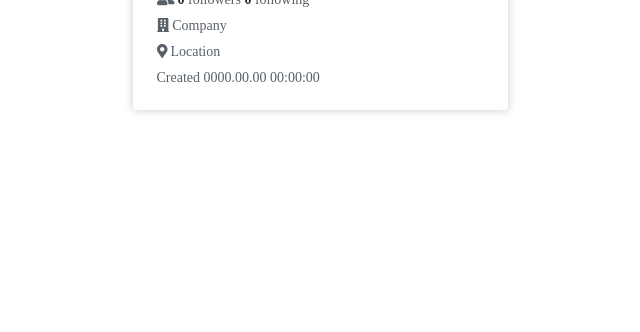
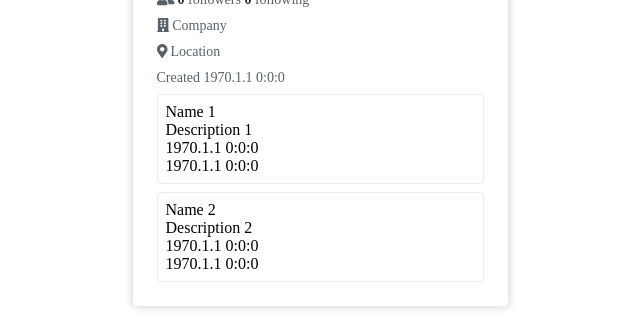
Before and after one commit to lwwwrjke-org/po-4-wt, a React (Create React App) app in the folder Reports/Galanin_Pavel/lab5/: page / in a window 1280 px wide. Shown: the part 217-549 px from the top of the page, without its empty margins (320-960 px from the left). Built offline with nearby package versions, Linux system fonts and the light colour scheme.

Commit message:
lab5/Galanin_Pavel : Added component repos

```diff
--- a/Reports/Galanin_Pavel/lab5/src/components/App/App.jsx
+++ b/Reports/Galanin_Pavel/lab5/src/components/App/App.jsx
@@ -22,6 +22,20 @@ class App extends React.Component {
             stars: 0,
             location: "Location",
             name: "Name",
+            repos: [
+                {
+                    name: 'Name 1',
+                    description: 'Description 1',
+                    created_at: null,
+                    updated_at: null,
+                },
+                {
+                    name: 'Name 2',
+                    description: 'Description 2',
+                    created_at: null,
+                    updated_at: null,
+                }
+            ],
         };
     }
 
@@ -92,11 +106,27 @@ class App extends React.Component {
                         </div>
                         <div className={styles.App__b_more_info}>
                             <span className={styles.b_profile__link}>
-                                Created {this['state']['created_at__formated']}
+                                Created {this.get_formated_date(this['state']['created_at'])}
                             </span>
                         </div>
                     </header>
                     {/* end header */}
+                    {/* repos */}
+                    <div>
+                        {
+                            (this['state']['repos']).map(
+                                (obj, index) => (
+                                    <div className={styles.b_repos__repo} key={index}>
+                                        <div>{obj['name']}</div>
+                                        <div>{obj['description']}</div>
+                                        <div>{this.get_formated_date(obj['created_at'])}</div>
+                                        <div>{this.get_formated_date(obj['updated_at'])}</div>
+                                    </div>
+                                )
+                            )
+                        }
+                    </div>
+                    {/* end repos */}
                 </div>
             </div>
         );
@@ -126,6 +156,20 @@ class App extends React.Component {
     // end start_function()
 
 
+    get_formated_date(param_date)
+    {
+        let obj = new Date(param_date);
+        let year = obj.getFullYear();
+        let month = obj.getMonth() + 1;
+        let date = obj.getDate();
+
+        let hours = obj.getHours();
+        let minutes = obj.getMinutes();
+        let seconds = obj.getSeconds();
+
+        return (<span>{year}.{month}.{date} {hours}:{minutes}:{seconds}</span>);
+    }
+
     fetch_users() {
         fetch(`https://api.github.com/users/${this.state.login}`)
             .then(response => response.json())
@@ -143,25 +187,6 @@ class App extends React.Component {
                             name: result['name'],
                         }
                     );
-
-                    // get formated created_at
-                    let obj = new Date(this['state']['created_at']);
-
-                    let year = obj.getFullYear();
-                    let month = obj.getMonth() + 1;
-                    let date = obj.getDate();
-
-                    let hours = obj.getHours();
-                    let minutes = obj.getMinutes();
-                    let seconds = obj.getSeconds();
-
-                    this.setState(
-                        {
-                            created_at__formated: `${year}.${month}.${date} ${hours}:${minutes}:${seconds}`,
-                        }
-                    );
-                    // end get formated created_at
-
                     console.log(result);
                 }
             );
--- a/Reports/Galanin_Pavel/lab5/src/components/App/App.module.css
+++ b/Reports/Galanin_Pavel/lab5/src/components/App/App.module.css
@@ -110,3 +110,14 @@
     margin: 8px;
 }
 /* end App__b_more_info */
+
+
+/* App__repos */
+.b_repos__repo
+{
+    border: 1px solid #eaecef;
+    padding: 8px;
+    margin: 8px;
+    border-radius: 4px;
+}
+/* end App__repos */
```
